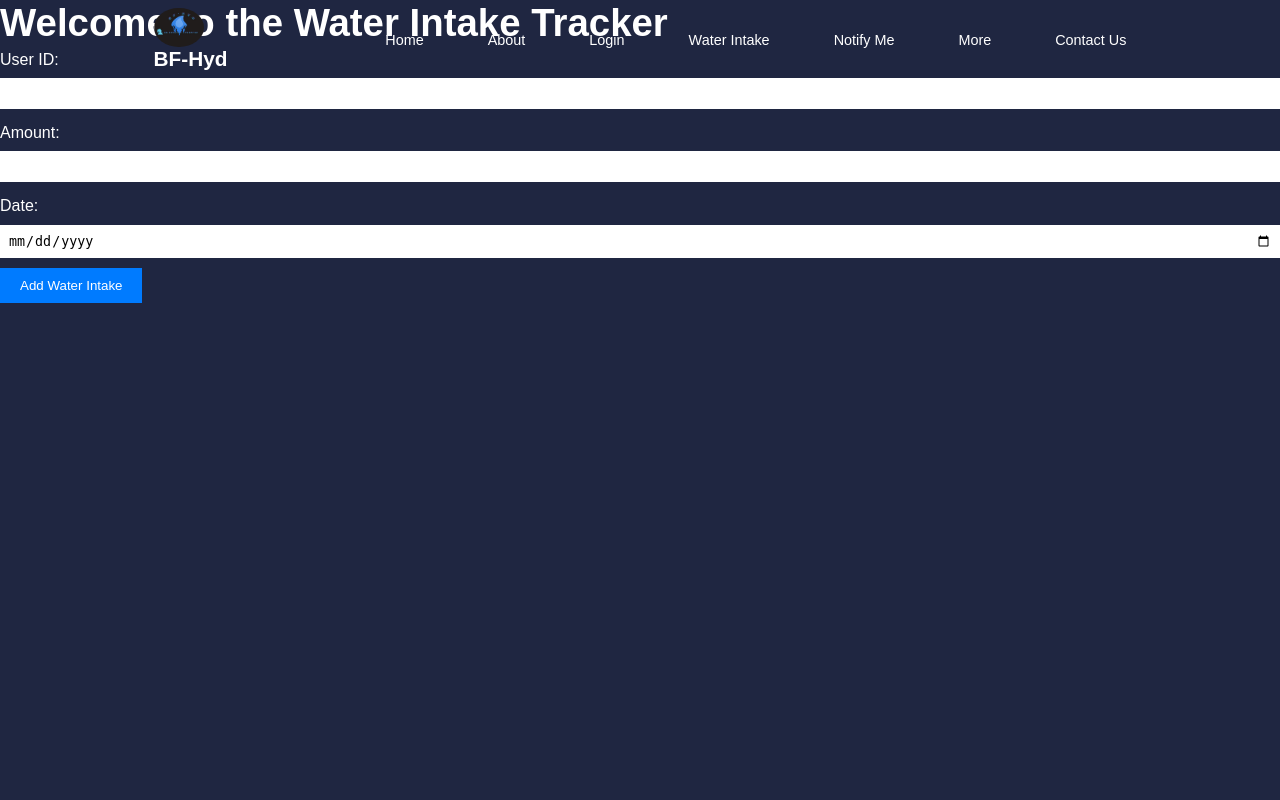
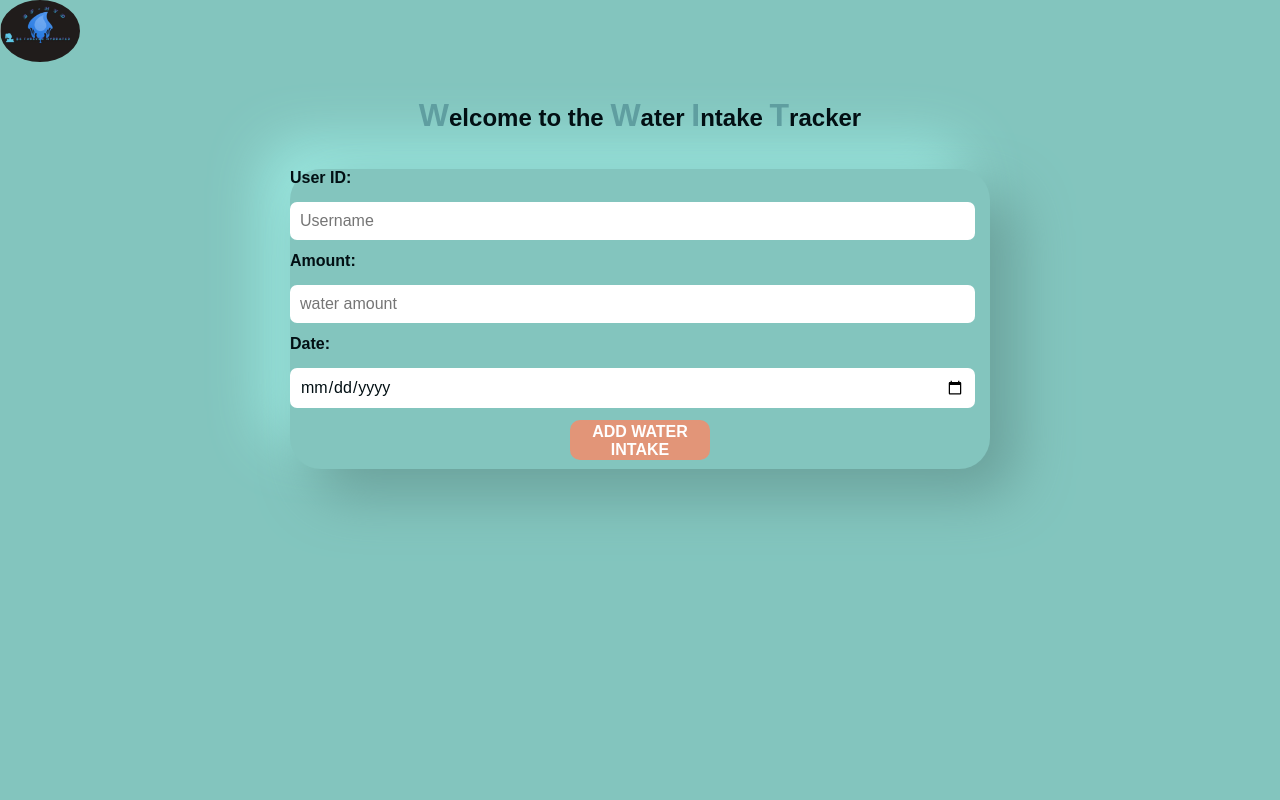
Before and after one commit to soukiitos/BF-Hyd, a Flask app: page /water_intake_page in a window 1280 px wide. Run offline with Flask 3, Linux system fonts and the light colour scheme.

Commit message:
Fixing water intake bugs

```diff
--- a/run.py
+++ b/run.py
@@ -14,6 +14,7 @@ from datetime import datetime
 from apscheduler.schedulers.background import BackgroundScheduler
 from flask_mail import Mail, Message
 from forms import loginForm, SigninForm, MassCalculatorForm
+from forms import WaterIntakeForm
 from models.masscalculator import MassCalculatorData
 
 # Initialize Flask app
--- a/static/css/water_intake.css
+++ b/static/css/water_intake.css
@@ -1,34 +1,73 @@
-body {
+* {
+    font-family: 'Poppins', sans-serif;
+    font-size: 16px;
+    color: #020f13;
+  }
+
+  body {
     font-family: Arial, sans-serif;
+    background: #83c5be;
+    margin: 0;
+    height: 100vh;
+    padding: 0;
+    border: 0;
 }
 
 form {
-    margin-bottom: 20px;
+    background-color: #fff;
+    height: 300px;
+    width: 700px;
+    border-radius: 20px;
+    margin: 20px auto 20px auto;
+    display: block;
+    border-radius: 31px;
+    background: #83c5be;
+    box-shadow:  25px 25px 55px #6aa09a,
+               -25px -25px 55px #9ceae2;
 }
 
-label {
+.form:hover {
+    transition: .4s;
+    transform: scale(1.05);
+  }
+
+form label {
+    width: 95%;
     display: block;
-    margin-bottom: 5px;
+    margin-bottom: 15px;
 }
 
 input[type="text"],
 input[type="number"],
 input[type="date"] {
-    width: 100%;
-    padding: 8px;
-    margin-bottom: 10px;
+    width: 95%;
+    padding: 10px;
+    margin-bottom: 12px;
+    border: #9ceae2;
+    border-radius: 7px;
 }
 
+
 button {
-    padding: 10px 20px;
-    background-color: #007bff;
+    border: none;
+    border-radius: 10px;
+    height: 40px;
+    width: 140px;
+    font-weight: 600;
+    text-transform: uppercase;
+    background-color: #e29578;
+    border: 2px solid #e29578;
     color: #fff;
-    border: none;
+    margin: auto;
+    display: block;
+    outline: none;
     cursor: pointer;
 }
 
 button:hover {
-    background-color: #0056b3;
+    background-color: red;
+    border: 2px solid #e29578;
+    transition: 0.5s;
 }
 
 .water-intake-entry {
@@ -37,3 +76,16 @@ button:hover {
     border: 1px solid #ccc;
     border-radius: 5px;
 }
+
+h1 {
+    font-size: 24px;
+    font-weight: 600;
+    text-align: center;
+    padding: 15px;
+  }
+
+  h1 b {
+    font-size: 32px;
+    font-weight: 600;
+    color: cadetblue;
+  }
--- a/static/script/water_intake.js
+++ b/static/script/water_intake.js
@@ -5,8 +5,8 @@ document.addEventListener('DOMContentLoaded', function() {
     form.addEventListener('submit', function(event) {
         event.preventDefault();
 
-        const userId = document.getElementById('user-id').value;
-        const amount = document.getElementById('amount').value;
+        const userId = parseFloat(document.getElementById('user-id').value);
+        const amount = parseFloat(document.getElementById('amount').value);
         const date = document.getElementById('date').value;
 
         // Send a POST request to add water intake
--- a/templates/water_intake.html
+++ b/templates/water_intake.html
@@ -5,11 +5,10 @@
     <meta name="viewport" content="width=device-width, initial-scale=1.0">
     <title>Water Intake Tracker</title>
     <link rel="stylesheet" href="../static/css/water_intake.css">
-    <link rel="stylesheet" href="../static/css/style.css">
     <style>
         /* CSS for the logo */
         .logo {
-            width: 50px;
+            width: 80px;
             height: auto;
             margin-right: 10px;
             vertical-align: left;
@@ -18,77 +17,16 @@
     </style>
 </head>
 <body>
-    <nav>
-        <div class="container nav_container">
-            <a href="/">
-                <img src="../static/images/BF-Hydlogo.jpg" alt="logo" class="logo">
-                <h4>BF-Hyd</h4>
-            </a>
-            <ul class="nav_menu">
-                <li><a href="/">Home</a></li>
-                    <li><a href="/about">About</a></li>
-                    <li><a href="/login">Login</a></li>
-                    <li><a href="/water_intake_page">Water Intake</a></li>
-                    <li><a href="/notification">Notify Me</a></li>
-                    <li id="more">
-                        <a href="#">More</a>
-                        <ul id="more-dropdown">
-                            <li><a href="/age_calculate">Age Calculator</a></li>
-                            <li><a href="/X-ray">X-ray</a></li>
-                            <li><a href="/heartLoader">Heart Loading</a></li>
-                            <li><a href="/mass_calculator">Body Mass Calculator</a></li>
-                            <li><a href="/Weather">Weather</a></li>
-                        </ul>
-                    </li>
-                    <script>
-                        // JavaScript to handle hover effect
-                        var more = document.getElementById('more');
-                        var dropdown = document.getElementById('more-dropdown');
-
-                        more.addEventListener('mouseover', function() {
-                            dropdown.style.display = 'block';
-                        });
-
-                        more.addEventListener('mouseout', function() {
-                            dropdown.style.display = 'none';
-                        });
-                    </script>
-                    <style>
-                        /* CSS for dropdown */
-                        #more-dropdown {
-                            display: none;
-                            position: absolute;
-                            background-color: transparent;
-                            min-width: 160px;
-                            box-shadow: 0 8px 16px 0 rgba(0,0,0,0.2);
-                            z-index: 1;
-                        }
-
-                        #more-dropdown li {
-                            padding: 12px 16px;
-                            text-decoration: none;
-                            display: block;
-                            color: black;
-                        }
-
-                        #more-dropdown li:hover {
-                            background-color: transparent;
-                        }
-                    </style>
-                    <li><a href="/contact">Contact Us</a></li>
-            </ul>
-            <button id="open-menu-btn"><i class="fa-solid fa-bars"></i></button>
-            <button id="close-menu-btn"><i class="fa-solid fa-xmark"></i></button>
-            </div>
-        </div>
-    </nav>
-    <h1>Welcome to the Water Intake Tracker</h1>
+    <a href="/">
+        <img src="../static/images/BF-Hydlogo.jpg" alt="logo" class="logo">
+    </a>
+    <h1><b>W</b>elcome to the <b>W</b>ater <b>I</b>ntake <b>T</b>racker</h1>
     <form id="water-intake-form">
-        <label for="user-id">User ID:</label>
-        <input type="text" id="user-id" name="user-id" required>
-        <label for="amount">Amount:</label>
-        <input type="number" id="amount" name="amount" required>
-        <label for="date">Date:</label>
+        <label for="user-id"><b>User ID:</b></label>
+        <input type="text" id="user-id" name="user-id" placeholder="Username" required>
+        <label for="amount"><b>Amount:</b></label>
+        <input type="text" id="amount" name="amount" placeholder="water amount" required>
+        <label for="date"><b>Date:</b></label>
         <input type="date" id="date" name="date" required>
         <button type="submit">Add Water Intake</button>
     </form>
```
Also changed, not shown: forms.py (+7 -1 lines), models/water_intake.py (+14 -1 lines).
